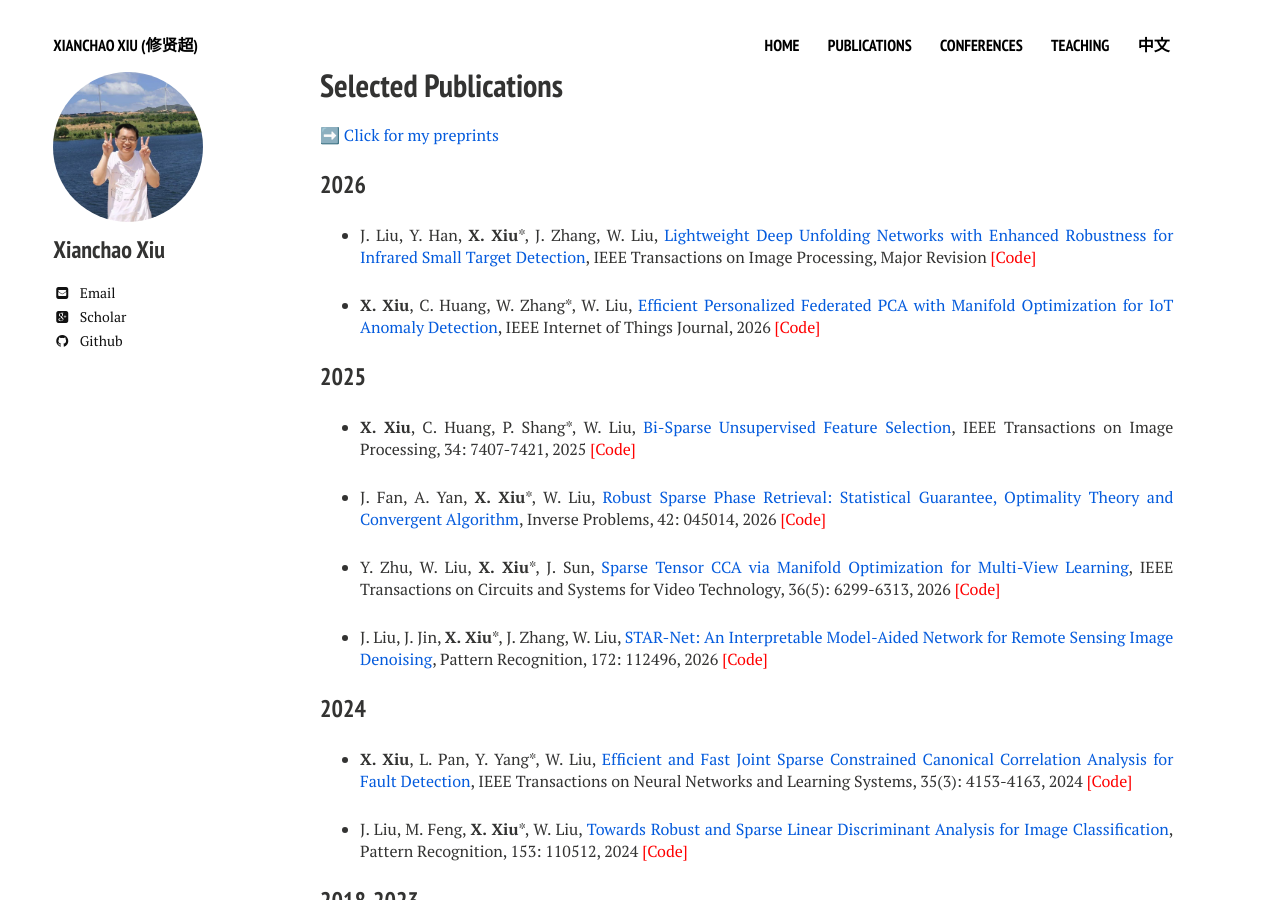
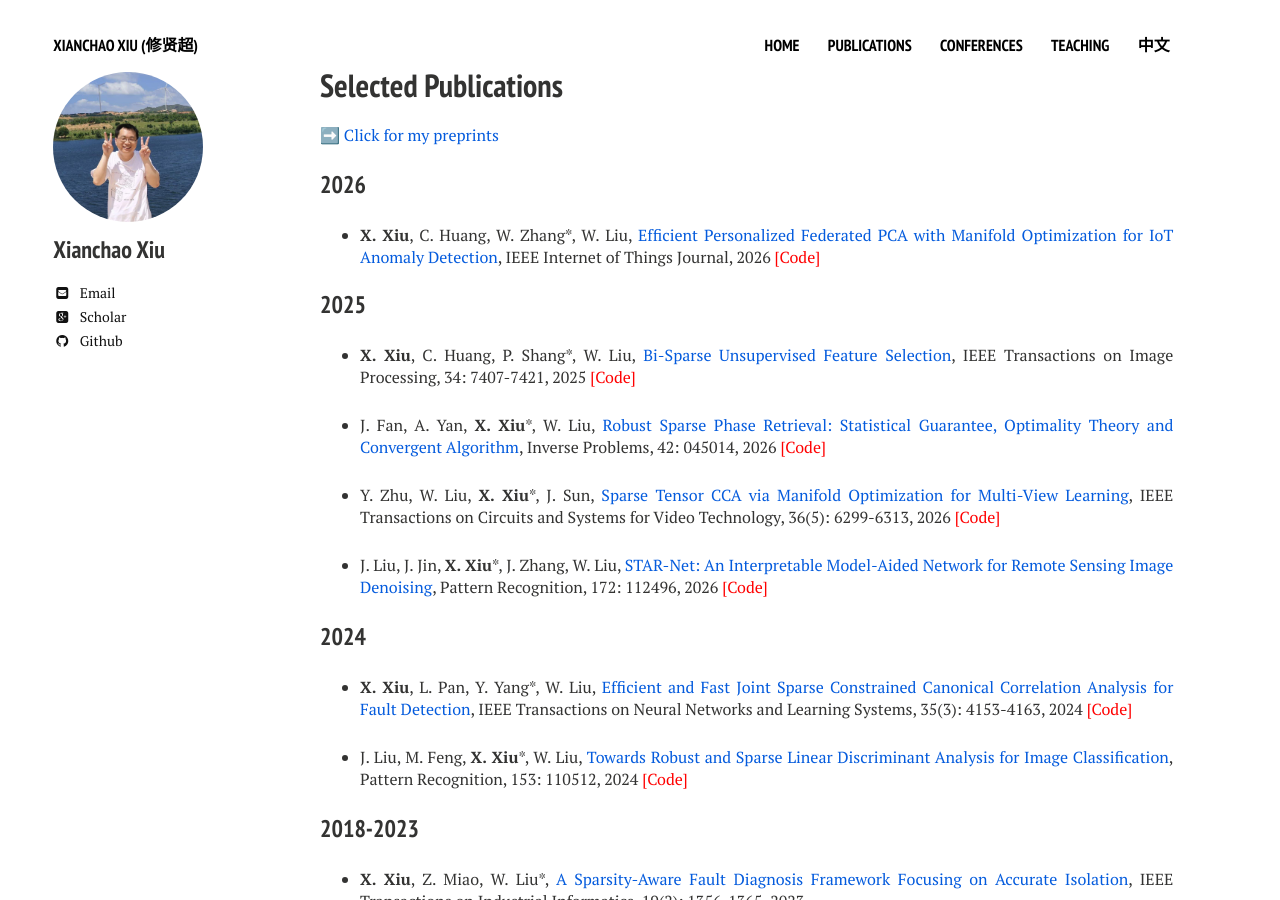
Before and after one commit to xianchaoxiu/xianchaoxiu.github.io, a Jekyll site: the page built from publications/index.md, in a window 1280 px wide and 900 px high. Built offline with Jekyll 4.4.1, drawn with Linux system fonts in a browser that asks for light colours; nearby versions of some CDN libraries.

Commit message:
Update index.md

```diff
--- a/publications/index.md
+++ b/publications/index.md
@@ -11,8 +11,6 @@ share: false
 
 
 ### 2026
-
-* J. Liu, Y. Han, <b>X. Xiu</b>*, J. Zhang, W. Liu, <a href="https://arxiv.org/abs/2509.08205" class="textlink" target="_blank">Lightweight Deep Unfolding Networks with Enhanced Robustness for Infrared Small Target Detection</a>, IEEE Transactions on Image Processing, Major Revision <a href="https://github.com/xianchaoxiu/L-RPCANet" class="textlink" target="_blank" style="color: red;">[Code]</a>
 
 * <b>X. Xiu</b>, C. Huang, W. Zhang*, W. Liu, <a href="https://doi.org/10.1109/JIOT.2026.3701337" class="textlink" target="_blank">Efficient Personalized Federated PCA with Manifold Optimization for IoT Anomaly Detection</a>, IEEE Internet of Things Journal, 2026 <a href="https://github.com/xianchaoxiu/FedEP" class="textlink" target="_blank" style="color: red;">[Code]</a>
 
```
